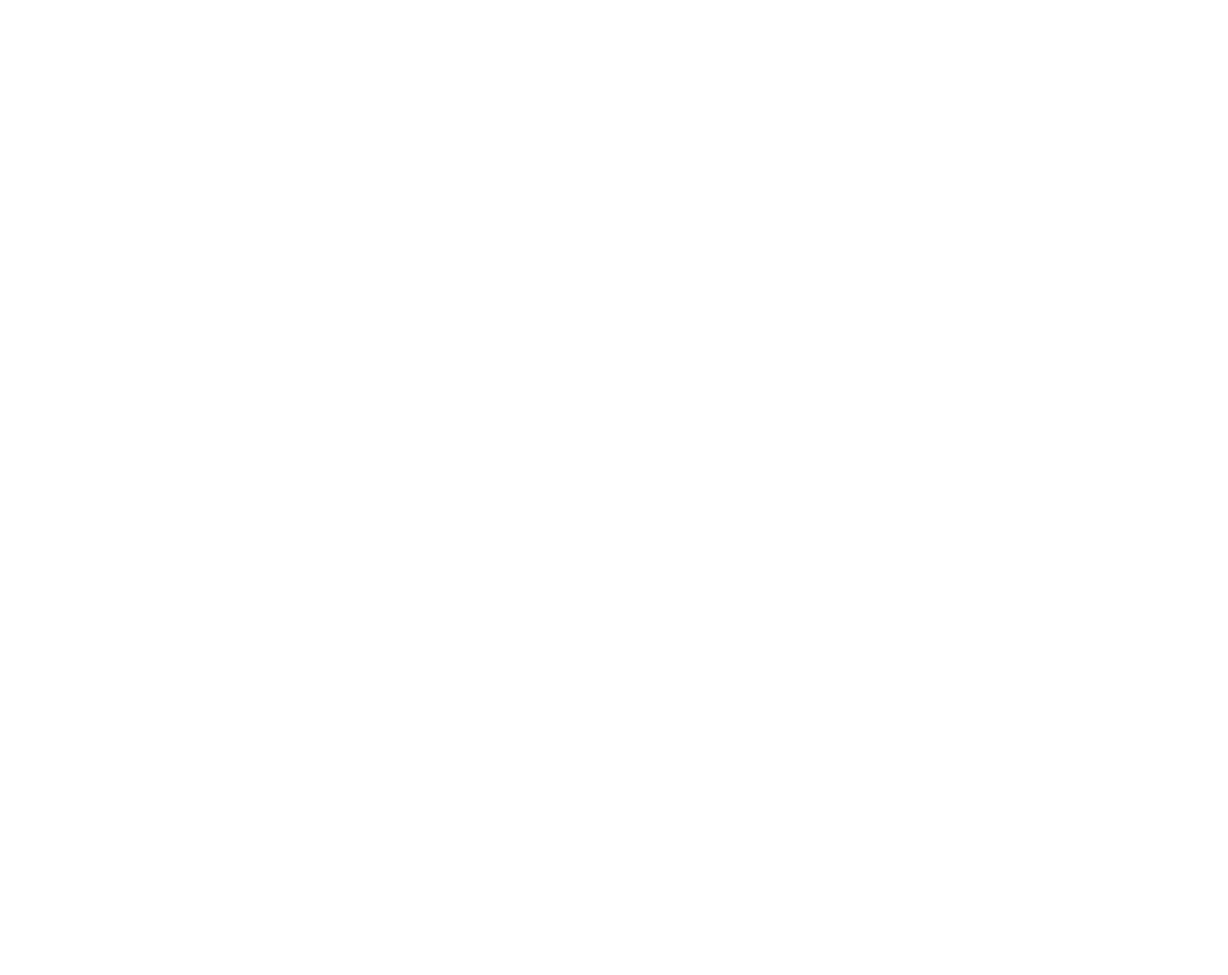
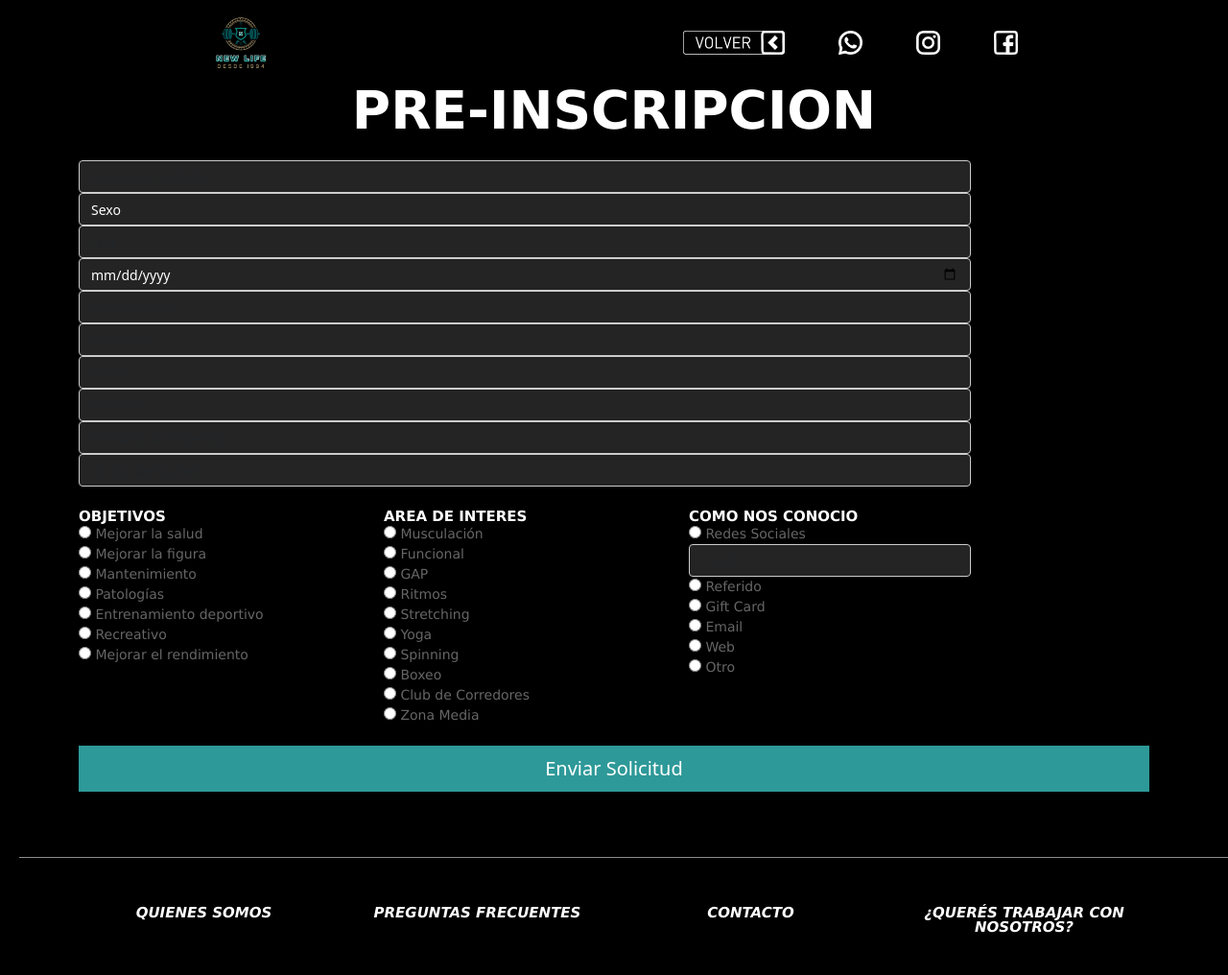
Before and after one commit to DanteTrevisan/PreEntrega2-Trevisan, a plain HTML site: page html/preinscripcion.html in a window 1280 px wide. Shown: the whole page at 96% size. Before the commit the page ends 800 px from the top, so only its background shows below. Drawn offline with nearby package versions, Linux system fonts and the light colour scheme.

Commit message:
pagina de preinscripcion terminada

```diff
--- a/css/estilos.css
+++ b/css/estilos.css
@@ -529,3 +529,32 @@ a:active {
     background: #000000;
     border-bottom: 1px solid #FFF;
 }
+
+/* ############################################################ PREINSCRIPCION ############################################################################# */
+
+
+.titulo2 {
+    font-size: 15px;
+    color: #FFF;
+    text-align: left;
+    font-family: 'Darker Grotesque', 'Lucida Sans', 'Lucida Sans Regular', 'Lucida Grande', 'Lucida Sans Unicode', Geneva, Verdana, sans-serif;
+    font-style: normal;
+    font-weight: 900;
+    text-transform: uppercase;
+    line-height: 15px;
+}
+
+.parrafo {
+    font-size: 14px;
+    text-align: justify;
+    color: #666;
+    font-family: 'Darker Grotesque', 'Lucida Sans', 'Lucida Sans Regular', 'Lucida Grande', 'Lucida Sans Unicode', Geneva, Verdana, sans-serif;
+    font-style: normal;
+    font-weight: 300;
+}
+
+
+input::placeholder {
+    opacity: 0.5;
+    color: white;
+}
--- a/html/preinscripcion.html
+++ b/html/preinscripcion.html
@@ -0,0 +1,279 @@
+<!DOCTYPE html>
+<html lang="en">
+
+    <head>
+        <meta charset="UTF-8">
+        <meta name="viewport" content="width=device-width, initial-scale=1.0">
+        <title>New Life Premium Fitness Center</title>
+
+        <link href="https://cdn.jsdelivr.net/npm/bootstrap@5.3.3/dist/css/bootstrap.min.css" rel="stylesheet"
+            integrity="sha384-QWTKZyjpPEjISv5WaRU9OFeRpok6YctnYmDr5pNlyT2bRjXh0JMhjY6hW+ALEwIH" crossorigin="anonymous">
+
+        <link rel="stylesheet" href="../css/estilos.css">
+    </head>
+
+    <body class="cuerpo">
+
+        <header class="header">
+            <nav class="navbar navbar-expand-md navbar-dark">
+                <div class="container-fluid justify-content-around">
+                    <a class="navbar-brand" href="../index.html"><img src="../imagenes/landscapelogo.jpeg" width="120"
+                            alt=""></a>
+                    <button class="navbar-toggler" type="button" data-bs-toggle="collapse" data-bs-target="#navbarNav"
+                        aria-controls="navbarNav" aria-expanded="false" aria-label="Toggle navigation">
+                        <span class="navbar-toggler-icon"></span>
+                    </button>
+                    <div class="collapse navbar-collapse flex-grow-0" id="navbarNav">
+                        <ul class="navbar-nav ms-auto">
+                            <li class="nav-item">
+                                <a class="nav-link active" aria-current="page" href="../index.html"><img
+                                        src="../imagenes/volver.png" height="25" alt=""></a>
+                            </li>
+                            <li class="nav-item">
+                                <a class="nav-link" href="https://web.whatsapp.com/" target="_blank"><img
+                                        src="../imagenes/whatsapp2.png" height="25" alt=""></a>
+                            </li>
+                            <li class="nav-item">
+                                <a class="nav-link" href="https://www.instagram.com" target="_blank"><img
+                                        src="../imagenes/instagram.png" height="25" alt=""></a>
+                            </li>
+                            <li class="nav-item">
+                                <a class="nav-link" href="https://www.facebook.com" target="_blank"><img
+                                        src="../imagenes/facebook.png" height="25" alt=""></a>
+                            </li>
+                        </ul>
+                    </div>
+                </div>
+            </nav>
+
+        </header>
+
+        <main>
+            <section id="" class="socio-seccion">
+
+
+
+                <div class="container ">
+                    <div class="titulo-sec2">Pre-inscripcion</div><br>
+
+                    <div class="col-lg-10 col-lg-offset-1 col-sm-8 col-12 ">
+
+
+
+                        <input name="nombre" type="text" required="" class="form-control" id="nombre" form="contacto-s"
+                            placeholder="nombre y apellido">
+                        <select name="sexo" class="form-control" id="sexo" form="contacto-s"
+                            placeholder="nombre y apellido">
+                            <option>Sexo</option>
+                            <option>Masculino</option>
+                            <option>Femenino</option>
+                        </select>
+
+                        <input name="dni" type="text" required="" class="form-control" id="dni" form="contacto-s"
+                            placeholder="DNI">
+                        <input name="fecha" type="date" required="" class="form-control" id="fecha" form="contacto-s"
+                            placeholder="Fecha de Nacimiento">
+                        <input name="nacionalidad" type="text" required="" class="form-control" id="nacionalidad"
+                            form="contacto-s" placeholder="Nacionalidad">
+                        <input name="domicilio" type="text" required="" class="form-control" id="domicilio"
+                            form="contacto-s" placeholder="Domicilio">
+                        <input name="email" type="email" required="" class="form-control" id="email" form="contacto-s"
+                            placeholder="email">
+                        <input name="telefono" type="text" required="" class="form-control" id="telefono"
+                            form="contacto-s" placeholder="Teléfono">
+                        <input name="telefono-u" type="text" class="form-control" id="telefono-u" form="contacto-s"
+                            placeholder="Teléfono de Urgencia">
+                        <input name="grupo-s" type="text" required="" class="form-control" id="grupo-s"
+                            form="contacto-s" placeholder="Grupo Sanguineo">
+
+
+
+
+                        <br>
+                        <div class="row">
+                            <div class="col-lg-4 col-md-4 col-sm-4 col-12 parrafo ">
+                                <div class="titulo2">OBJETIVOS</div>
+
+
+                                <label>
+                                    <input type="radio" name="RadioGroup1" value="Mejorar la Sulud" form="contacto-s"
+                                        id="RadioGroup1_0">
+                                    Mejorar la salud</label>
+                                <br>
+                                <label>
+                                    <input type="radio" name="RadioGroup1" value="Mejorar la Figura" form="contacto-s"
+                                        id="RadioGroup1_1">
+                                    Mejorar la figura</label>
+                                <br>
+                                <label>
+                                    <input type="radio" name="RadioGroup1" value="Mantenimiento" form="contacto-s"
+                                        id="RadioGroup1_2">
+                                    Mantenimiento</label>
+                                <br>
+                                <label>
+                                    <input type="radio" name="RadioGroup1" value="Patologías" form="contacto-s"
+                                        id="RadioGroup1_3">
+                                    Patologías</label>
+                                <br>
+                                <label>
+                                    <input type="radio" name="RadioGroup1" value="Entrenamiento deportivo"
+                                        form="contacto-s" id="RadioGroup1_4">
+                                    Entrenamiento deportivo</label>
+                                <br>
+                                <label>
+                                    <input type="radio" name="RadioGroup1" value="Recreativo" form="contacto-s"
+                                        id="RadioGroup1_5">
+                                    Recreativo</label>
+                                <br>
+                                <label>
+                                    <input type="radio" name="RadioGroup1" value="Mejorar el rendimiento"
+                                        form="contacto-s" id="RadioGroup1_6">
+                                    Mejorar el rendimiento</label>
+                                <br><br>
+
+                            </div>
+
+
+                            <div class="col-lg-4 col-md-4 col-sm-4 col-12 parrafo">
+                                <div class="titulo2">AREA DE INTERES</div>
+
+
+                                <label>
+                                    <input type="radio" name="RadioGroup2" value="Musculación" form="contacto-s"
+                                        id="RadioGroup2_0">
+                                    Musculación</label>
+                                <br>
+                                <label>
+                                    <input type="radio" name="RadioGroup2" value="Funcional" form="contacto-s"
+                                        id="RadioGroup2_1">
+                                    Funcional</label>
+                                <br>
+                                <label>
+                                    <input type="radio" name="RadioGroup2" value="GAP" form="contacto-s"
+                                        id="RadioGroup2_2">
+                                    GAP</label>
+                                <br>
+                                <label>
+                                    <input type="radio" name="RadioGroup2" value="Ritmos" form="contacto-s"
+                                        id="RadioGroup2_3">
+                                    Ritmos</label>
+                                <br>
+                                <label>
+                                    <input type="radio" name="RadioGroup2" value="Stretching" form="contacto-s"
+                                        id="RadioGroup2_4">
+                                    Stretching</label>
+                                <br>
+                                <label>
+                                    <input type="radio" name="RadioGroup2" value="Yoga" form="contacto-s"
+                                        id="RadioGroup2_5">
+                                    Yoga</label>
+                                <br>
+                                <label>
+                                    <input type="radio" name="RadioGroup2" value="Spinning" form="contacto-s"
+                                        id="RadioGroup2_6">
+                                    Spinning</label>
+                                <br>
+                                <label>
+                                    <input type="radio" name="RadioGroup2" value="Boxeo" form="contacto-s"
+                                        id="RadioGroup2_7">
+                                    Boxeo</label>
+                                <br>
+                                <label>
+                                    <input type="radio" name="RadioGroup2" value="Club de Corredores" form="contacto-s"
+                                        id="RadioGroup2_8">
+                                    Club de Corredores</label>
+                                <br>
+                                <label>
+                                    <input type="radio" name="RadioGroup2" value="Zona Media" form="contacto-s"
+                                        id="RadioGroup2_9">
+                                    Zona Media</label>
+                                <br><br>
+
+                            </div>
+                            <div class="col-lg-4 col-md-4 col-sm-4 col-12 parrafo">
+                                <div class="titulo2">COMO NOS CONOCIO</div>
+
+
+                                <label>
+                                    <input type="radio" name="RadioGroup3" value="Redes Sociales" form="contacto-s"
+                                        id="RadioGroup3_0">
+                                    Redes Sociales</label>
+                                <br>
+                                <input name="red" type="text" class="form-control" id="red" form="contacto-s"
+                                    placeholder="Cual?">
+
+                                <label>
+                                    <input type="radio" name="RadioGroup3" value="Referido" form="contacto-s"
+                                        id="RadioGroup3_1">
+                                    Referido</label>
+                                <br>
+                                <label>
+                                    <input type="radio" name="RadioGroup3" value="Gift Card" form="contacto-s"
+                                        id="RadioGroup3_2">
+                                    Gift Card</label>
+                                <br>
+                                <label>
+                                    <input type="radio" name="RadioGroup3" value="Email" form="contacto-s"
+                                        id="RadioGroup3_3">
+                                    Email</label>
+                                <br>
+                                <label>
+                                    <input type="radio" name="RadioGroup3" value="Web" form="contacto-s"
+                                        id="RadioGroup3_4">
+                                    Web</label>
+                                <br>
+                                <label>
+                                    <input type="radio" name="RadioGroup3" value="Otro" form="contacto-s"
+                                        id="RadioGroup3_5">
+                                    Otro</label>
+                                <br><br>
+                            </div>
+                        </div>
+                        <div class="alert alert-success" role="alert" style="display: none;"></div>
+                    </div>
+
+                    <form id="contacto-s" class="contact-form" name="contacto-s" action="#" role="form">
+                        <input name="consultaSocio" type="hidden" id="consultaSocio" form="contacto-s">
+                        <button type="submit" class="btn btn-principal btn-lg" name="Submit">Enviar
+                            Solicitud</button>
+                    </form><br><br>
+                </div>
+                </div>
+
+
+
+                <div class="m-gris"></div>
+
+        </main>
+
+        <footer id="contacto" class="footer-seccion">
+            <div class="container">
+                <div class="row">
+                    <div class="col-lg-3 col-md-3 col-sm-3 col-12">
+                        <div class="titulo-f"><a href="../html/quienes-somos.html">quienes somos</a></div>
+                    </div>
+
+                    <div class="col-lg-3 col-md-3 col-sm-3 col-12">
+                        <div class="titulo-f"><a href="../html/preguntas-frecuentes.html">preguntas frecuentes</a></div>
+                    </div>
+
+                    <div class="col-lg-3 col-md-3 col-sm-3 col-12">
+                        <div class="titulo-f"><a href="../html/contacto.html">contacto</a></div>
+                    </div>
+
+                    <div class="col-lg-3 col-md-3 col-sm-3 col-12">
+                        <div class="titulo-f"><a href="mailto:newlife@mail.com" target="_blank">¿querés trabajar
+                                con nosotros?</a></div><br>
+                    </div>
+                </div>
+            </div>
+        </footer>
+
+
+        <script src="https://cdn.jsdelivr.net/npm/bootstrap@5.3.3/dist/js/bootstrap.bundle.min.js"
+            integrity="sha384-YvpcrYf0tY3lHB60NNkmXc5s9fDVZLESaAA55NDzOxhy9GkcIdslK1eN7N6jIeHz"
+            crossorigin="anonymous"></script>
+
+    </body>
+
+</html>
```
